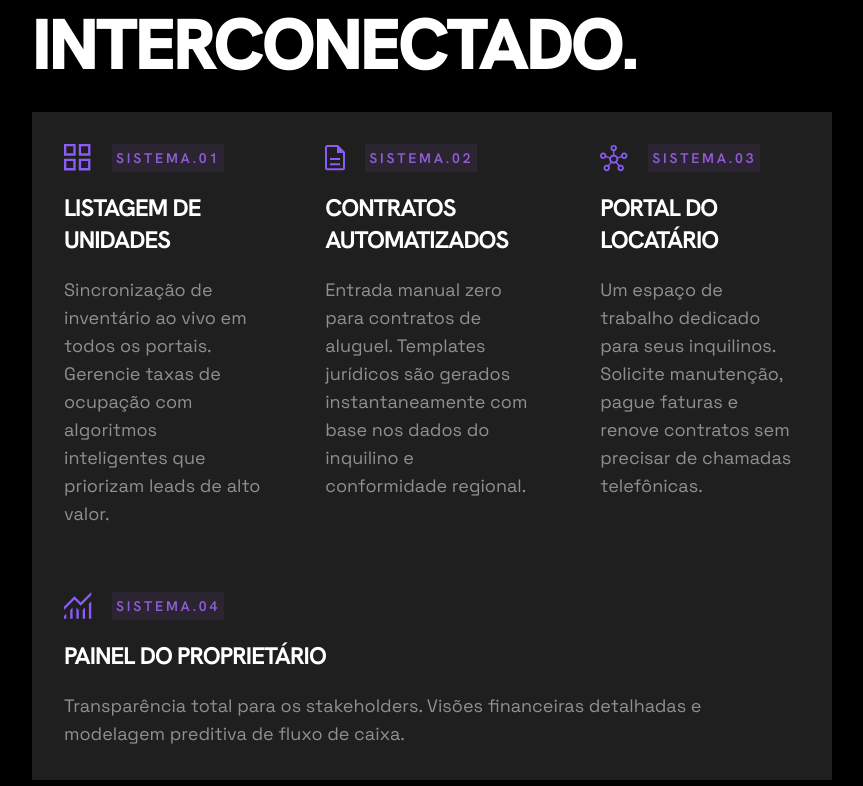
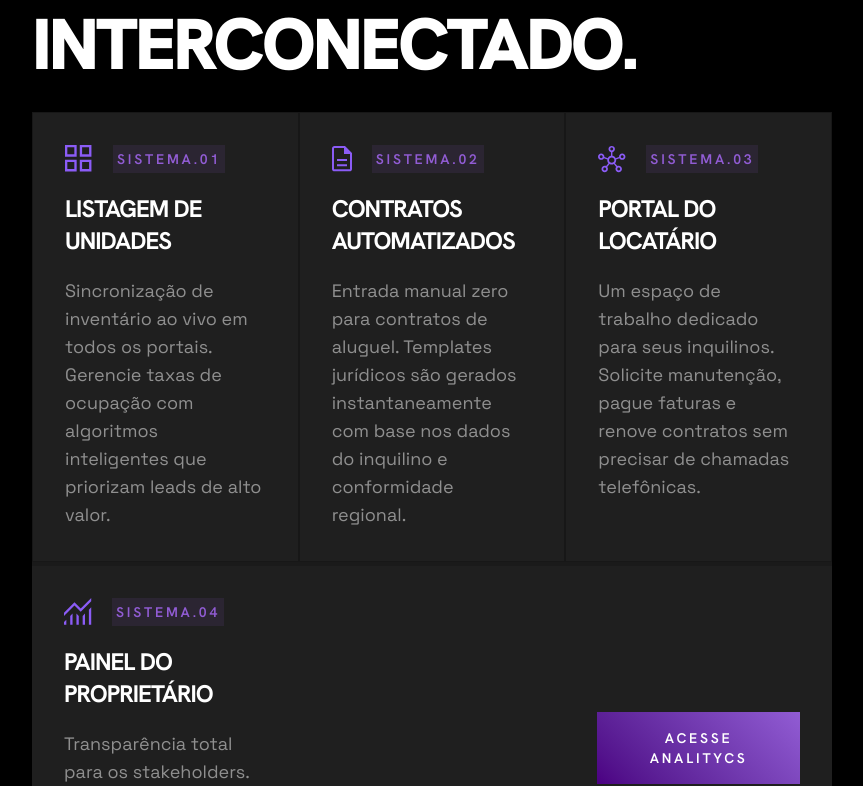
Before and after one commit to Artur-Santana/romma, a Next.js app: page / in a window 1280 px wide. Shown: the part 1254-2040 px from the top of the page, without its empty margins (208-1071 px from the left). Built offline with nearby package versions, Linux system fonts and the light colour scheme.

Commit message:
feat(landing-page): :sparkles: finalized features sections

```diff
--- a/src/app/page.js
+++ b/src/app/page.js
@@ -98,8 +98,8 @@ export default function Home() {
               <span className="font-headline-hanken font-black text-7xl tracking-[-3.0px]">COMPONENTES DE UM SISTEMA INTERCONECTADO.</span>
             </div>
             <div className="">
-              <div className="flex bg-background font-headline-hanken">
-                <div className=" p-8">
+              <div className="grid grid-cols-3 gap-y-1 font-headline-hanken bg-white/10">
+                <div className="p-8 bg-background border border-neutral/25">
                   <div className="flex flex-col gap-5">
                     <div className= "text-primary-hover font-headline-hanken font-semibold text-sm tracking-[0.2em] flex gap-5">
                       <img src="/icon_qr_01.svg" className="w-7"></img>
@@ -114,7 +114,7 @@ export default function Home() {
                     </div>
                   </div>
                 </div>
-                <div className=" p-8">
+                <div className="p-8 bg-background border border-neutral/25">
                   <div className="flex flex-col gap-5">
                     <div className= "text-primary-hover font-headline-hanken font-semibold text-sm tracking-[0.2em] flex gap-5">
                       <img src="/icon_doc_02.svg" className="w-5"></img>
@@ -130,7 +130,7 @@ export default function Home() {
                     </div>
                   </div>
                 </div>
-                <div className=" p-8">
+                <div className="p-8 bg-background border border-neutral/25">
                   <div className="flex flex-col gap-5">
                     <div className= "text-primary-hover font-headline-hanken font-semibold text-sm tracking-[0.2em] flex gap-5">
                       <img src="/icon_conect_03.svg" className="w-7"></img>
@@ -146,9 +146,7 @@ export default function Home() {
                     </div>
                   </div>
                 </div>
-              </div>
-              <div className="flex bg-background font-headline-hanken">
-                <div className=" p-8">
+                <div className="p-8 bg-background">
                   <div className="flex flex-col gap-5">
                     <div className= "text-primary-hover font-headline-hanken font-semibold text-sm tracking-[0.2em] flex gap-5">
                       <img src="/icon_graph_04.svg" className="w-7"></img>
@@ -162,6 +160,12 @@ export default function Home() {
                     </div>
                   </div>
                 </div>
+                <div className="p-8 bg-background"></div>
+                <div className="p-8 bg-background flex items-center justify-center">
+                  <button type="button" className="py-4 px-10 bg-linear-45 from-primary to-primary-hover font-headline-hanken font-semibold tracking-[0.2em] text-white text-sm cursor-pointer">
+                    ACESSE ANALITYCS
+                  </button>
+                </div>
               </div>
             </div>
           </div>
```
